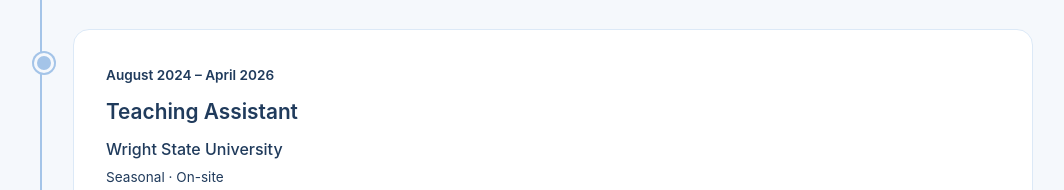
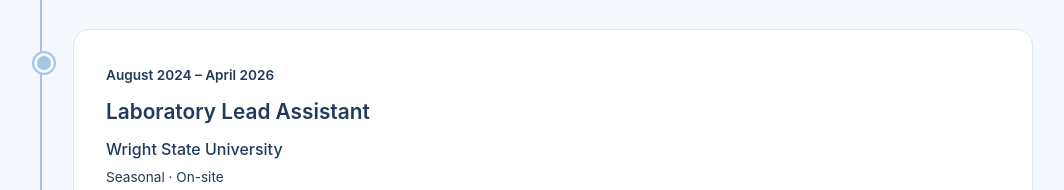
Before and after one commit to kkoppin001/kkoppin001.github.io, a plain HTML site: page experience.html in a window 1280 px wide. Shown: the part 2220-2410 px from the top of the page, without its empty margins (107-1171 px from the left). Drawn offline with nearby package versions, Linux system fonts and the light colour scheme.

Commit message:
updating title for ta

```diff
--- a/experience.html
+++ b/experience.html
@@ -265,7 +265,7 @@
 
                         <span class="experience-date">August 2024 – April 2026</span>
 
-                        <h3>Teaching Assistant</h3>
+                        <h3>Laboratory Lead Assistant</h3>
 
                         <p class="organization">Wright State University</p>
                         <p class="employment-type">Seasonal · On-site</p>
```
